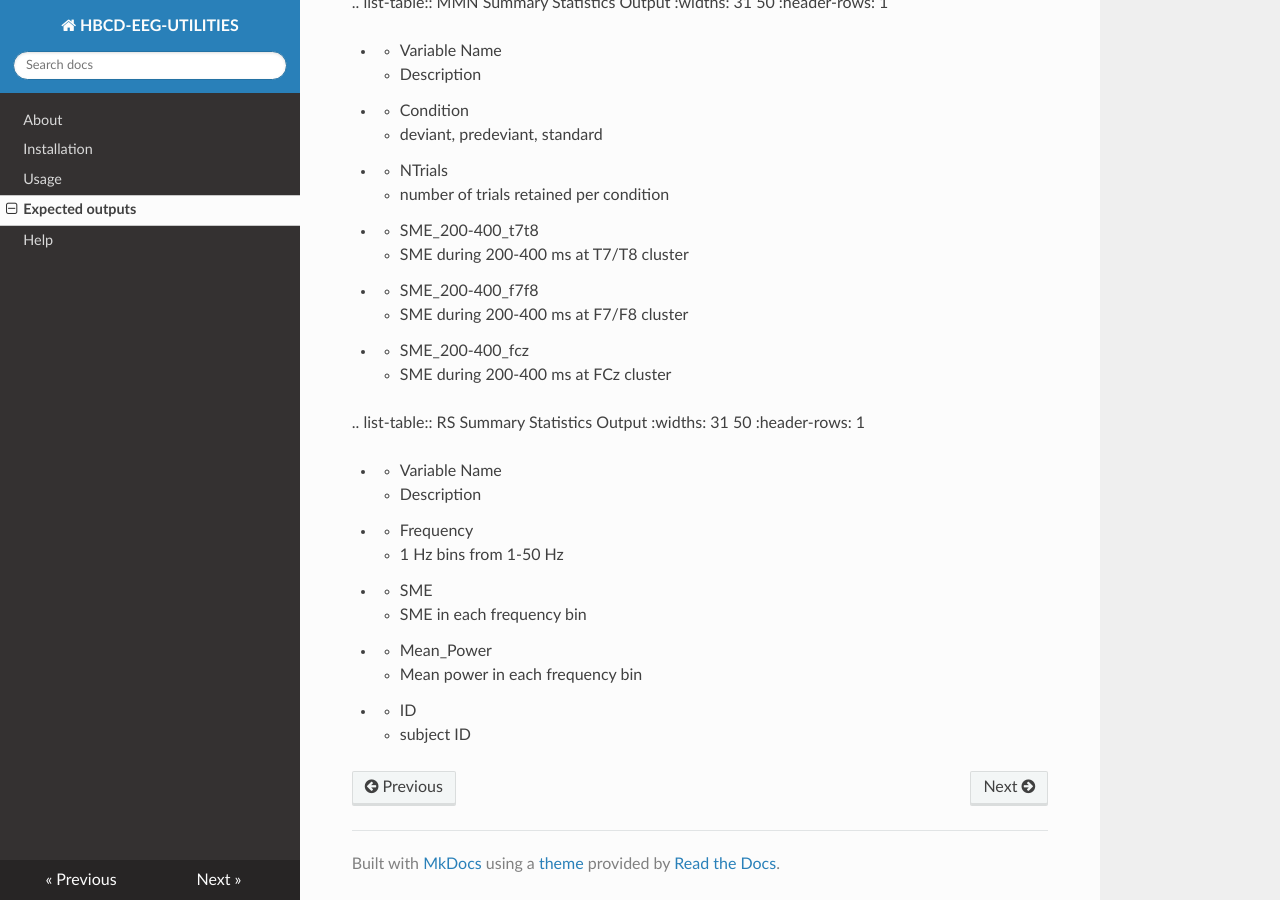
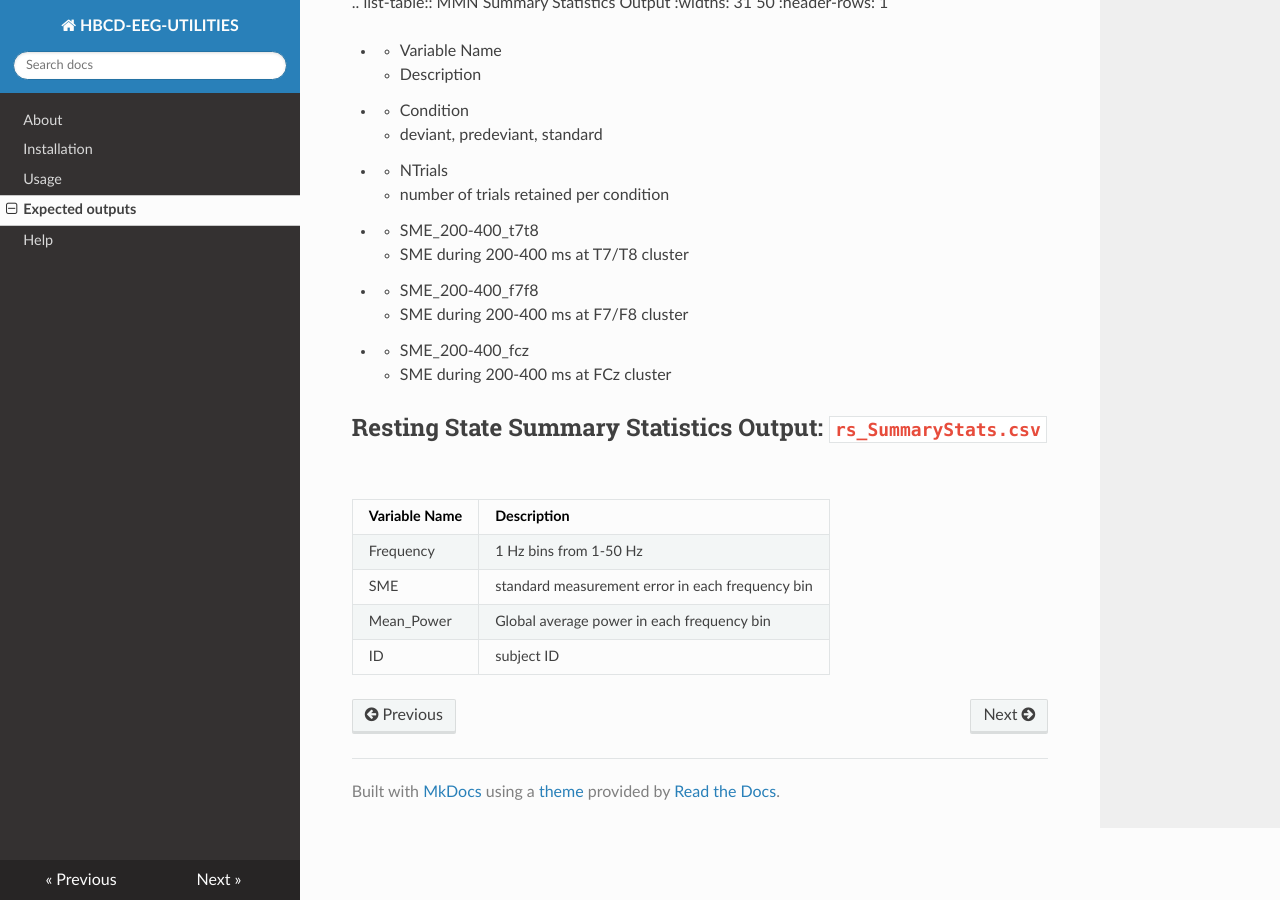
Before and after one commit to Child-Development-Lab/HBCD-EEG-Utilities, an MkDocs documentation site: the page built from docs/expected-outputs.md, in a window 1280 px wide and 900 px high, scrolled down 4328 px. Built offline with MkDocs 1.6.1, drawn with Linux system fonts in a browser that asks for light colours; nearby versions of some CDN libraries.

Commit message:
test table with RS outputs

```diff
--- a/docs/expected-outputs.md
+++ b/docs/expected-outputs.md
@@ -170,17 +170,11 @@ Output files ending in ``summaryStats.csv`` are created for each task and contai
    * - SME_200-400_fcz
      - SME during 200-400 ms at FCz cluster
 
-.. list-table:: RS Summary Statistics Output
-   :widths: 31 50
-   :header-rows: 1
+## Resting State Summary Statistics Output: `rs_SummaryStats.csv`
 
-   * - Variable Name
-     - Description
-   * - Frequency
-     - 1 Hz bins from 1-50 Hz
-   * - SME
-     - SME in each frequency bin
-   * - Mean_Power
-     - Mean power in each frequency bin
-   * - ID
-     - subject ID
+| Variable Name | Description                              |
+|---------------|------------------------------------------|
+| Frequency | 1 Hz bins from 1-50 Hz |
+| SME | standard measurement error in each frequency bin |
+| Mean_Power | Global average power in each frequency bin |
+| ID | subject ID |
```
